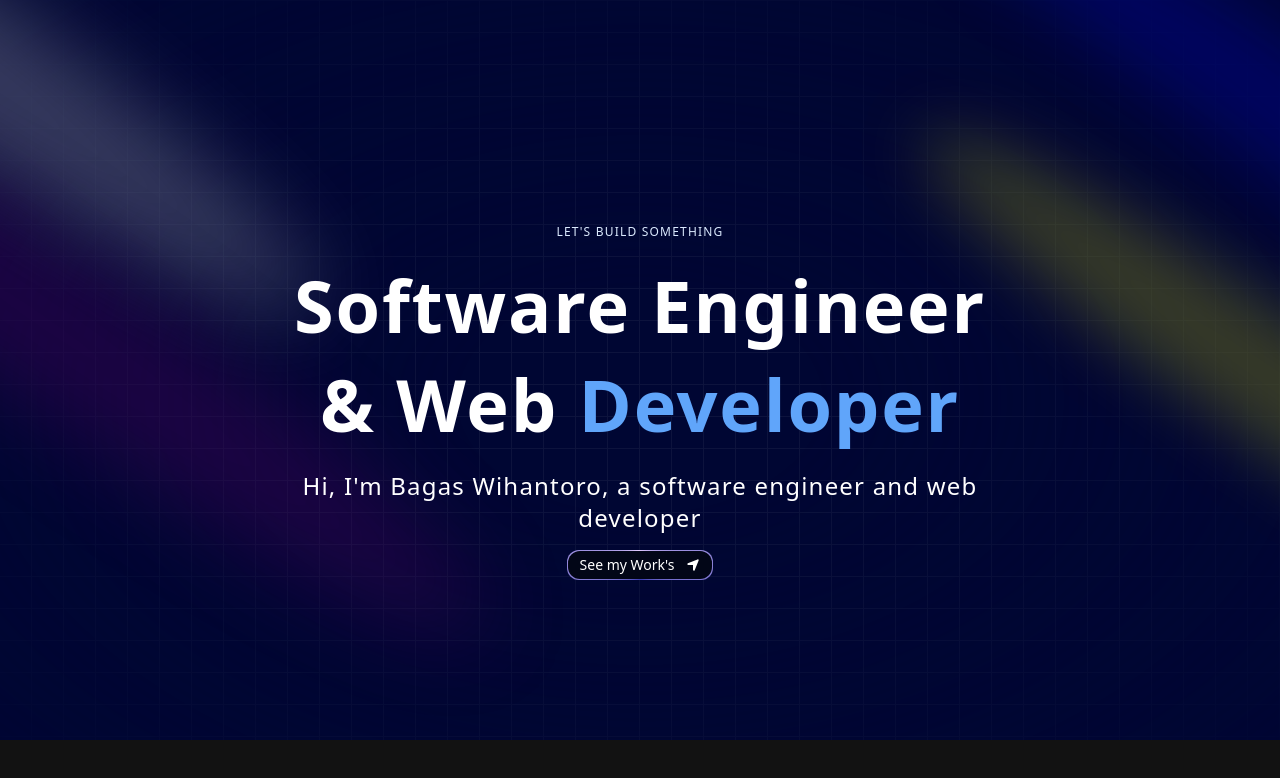
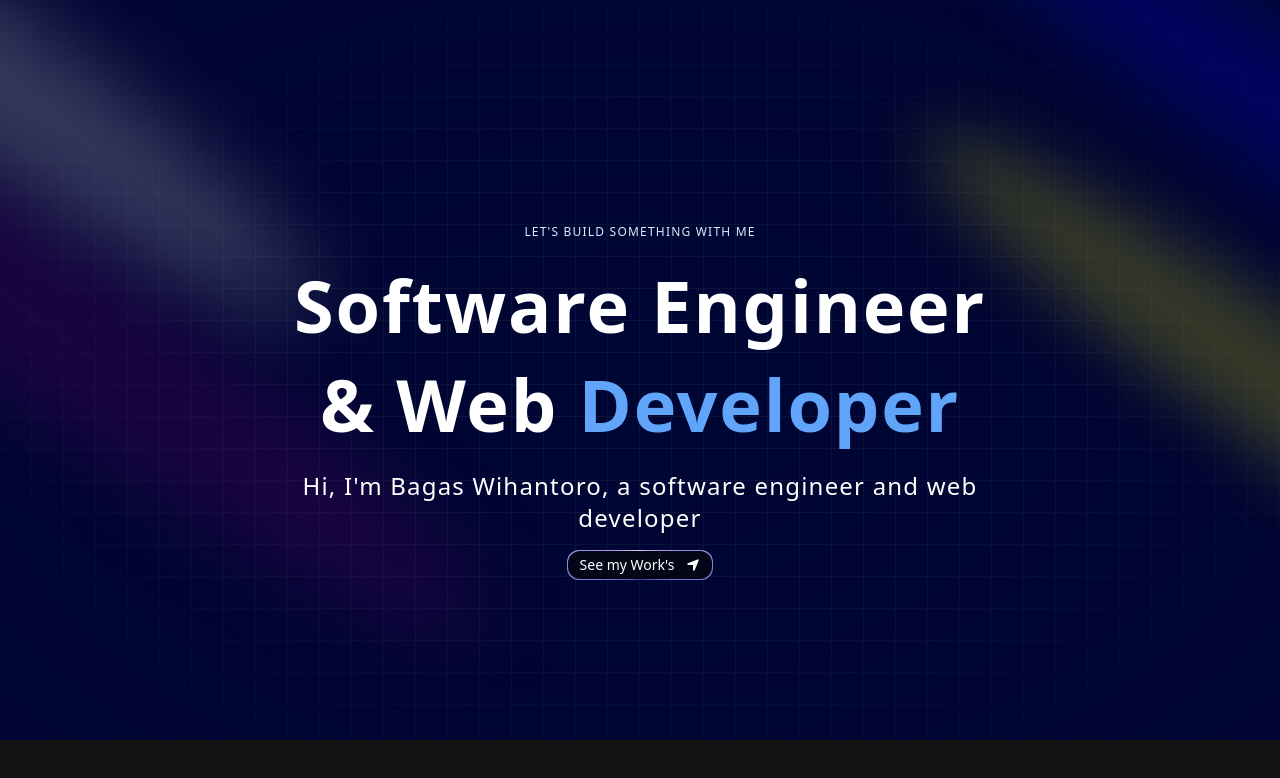
Before and after one commit to BagasWihant/my-portfolio-2024, a Next.js app: page / in a window 1280 px wide. Shown: the top 778 px of the page. Built offline with nearby package versions, Linux system fonts and the light colour scheme.

Commit message:
fix when build (tanda petik)

```diff
--- a/components/Hero.tsx
+++ b/components/Hero.tsx
@@ -22,14 +22,14 @@ const Hero = () => {
             <div className="flex justify-center relative my-20 z-10">
                 <div className="max-w-[89vw] md:max-w-2xl lg:max-w-[60vw] flex flex-col items-center justify-center">
                     <h2 className="uppercase tracking-widest text-xs text-center text-blue-100 max-w-80">
-                        Let's Build Something
+                        Let&apos;s Build Something with Me
                     </h2>
 
                     <TextGenerateEffect
                         className="text-center text-4xl md:text-6xl lg:text-7xl"
                         words="Software Engineer & Web Developer" />
 
-                    <p className="text-center md:tracking-wider mb-4 text-sm md:text-lg lg:text-2xl">Hi, I'm Bagas Wihantoro, a software engineer and web developer</p>
+                    <p className="text-center md:tracking-wider mb-4 text-sm md:text-lg lg:text-2xl">Hi, I&apos;m Bagas Wihantoro, a software engineer and web developer</p>
 
                     <a href="#about">
                         <ButtonMagic
```
